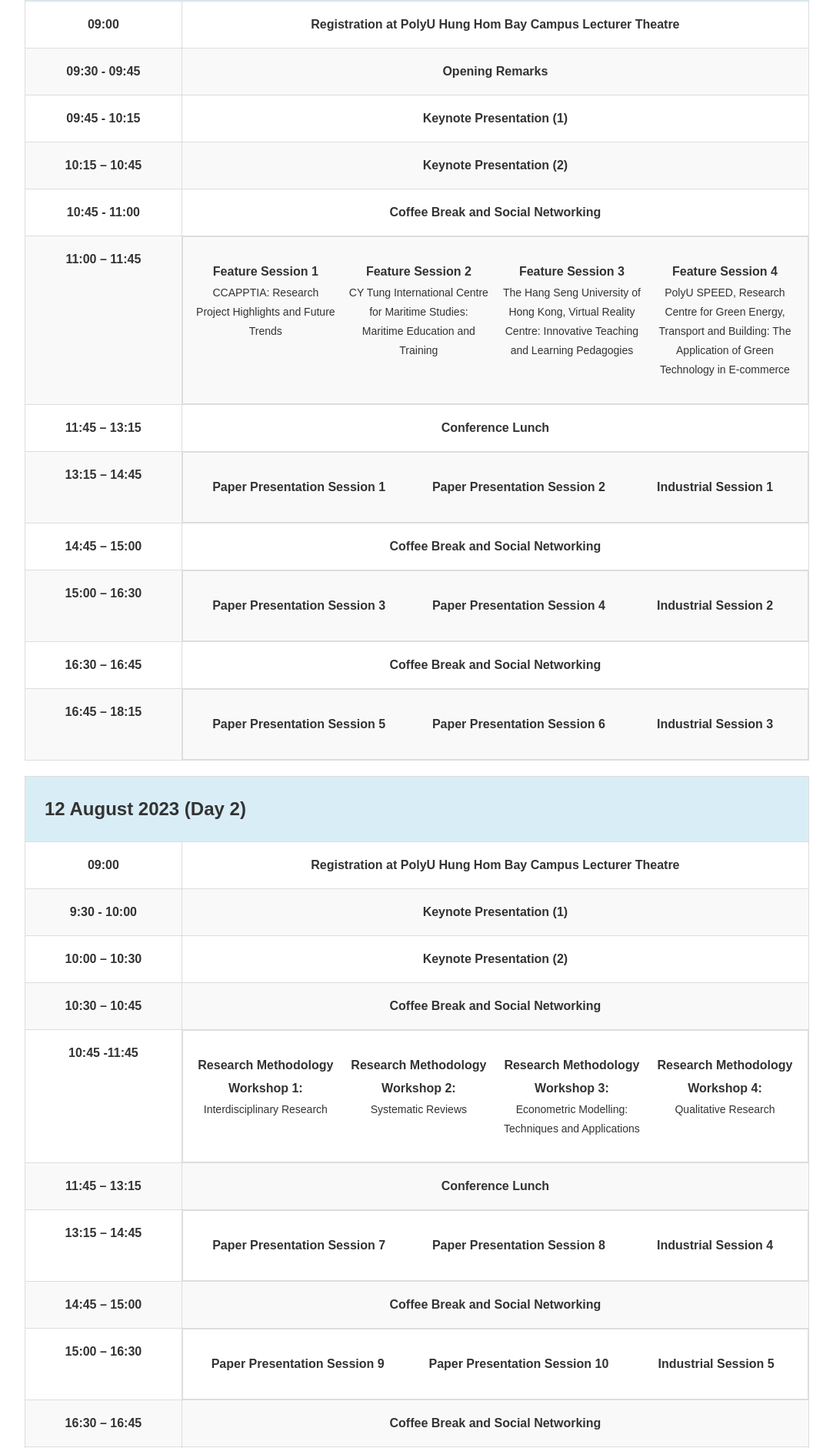
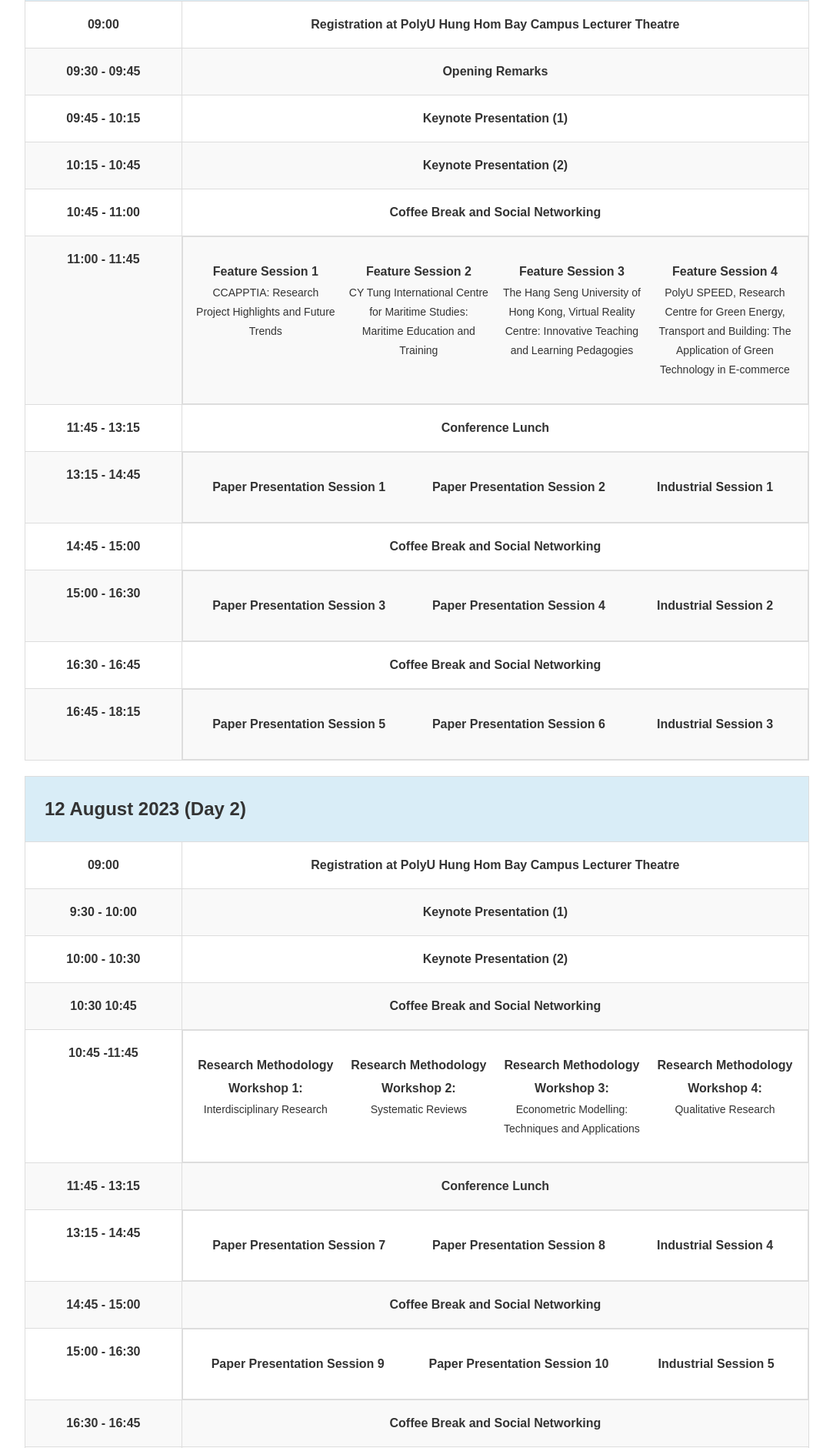
Before and after one commit to billyng1994/cprconf2023, a PHP site: page /programme_rundown.php in a window 1280 px wide. Shown: the part 846-2727 px from the top of the page at 77% size, without its empty margins (98-1181 px from the left). Run offline with PHP 8.4, Linux system fonts and the light colour scheme; some libraries are stand-ins or nearby versions.

Commit message:
v4.0.9 - Cleaned up some unnecessary code

```diff
--- a/cprconf2023/programme_rundown.php
+++ b/cprconf2023/programme_rundown.php
@@ -73,7 +73,7 @@
                     </tr>
 
                     <tr>
-                        <td colspan="1" width="20%" style="text-align:center;padding: 15px 8px;"><b>10:15 – 10:45</b></td>
+                        <td colspan="1" width="20%" style="text-align:center;padding: 15px 8px;"><b>10:15 - 10:45</b></td>
                         <td colspan="4" style="text-align:center;padding: 15px 8px;line-height: 1.8">
                             <b>Keynote Presentation (2)</b>
                         </td>
@@ -87,21 +87,21 @@
                     </tr>
 
                     <tr>
-                        <td colspan="1" width="20%" style="text-align:center;padding: 15px 8px;"><b>11:00 – 11:45</b></td>
+                        <td colspan="1" width="20%" style="text-align:center;padding: 15px 8px;"><b>11:00 - 11:45</b></td>
                         <td colspan="4" style="text-align:center;padding: 15px 8px;line-height: 1.8;display: flex;justify-content: space-around;flex-wrap: wrap;">
-                            <div style="width: 25%;display: block;text-align:center;padding: 15px 8px;vertical-align:top;min-width: 180px;">
+                            <div style="width: 25%;display: block;text-align:center;padding: 15px 8px;min-width: 180px;">
                                 <b>Feature Session 1</b>
                                 <div>CCAPPTIA: Research Project Highlights and Future Trends</div>
                             </div>
-                            <div style="width: 25%;display: block;text-align:center;padding: 15px 8px;vertical-align: top;min-width: 180px;">
+                            <div style="width: 25%;display: block;text-align:center;padding: 15px 8px;min-width: 180px;">
                                 <b>Feature Session 2</b>
                                 <div>CY Tung International Centre for Maritime Studies: Maritime Education and Training</div>
                             </div>
-                            <div style="width: 25%;display: block;text-align:center;padding: 15px 8px;vertical-align: top;min-width: 180px;">
+                            <div style="width: 25%;display: block;text-align:center;padding: 15px 8px;min-width: 180px;">
                                 <b>Feature Session 3</b>
                                 <div>The Hang Seng University of Hong Kong, Virtual Reality Centre: Innovative Teaching and Learning Pedagogies</div>
                             </div>
-                            <div style="width: 25%;display: block;text-align:center;padding: 15px 8px;vertical-align: top;min-width: 180px;">
+                            <div style="width: 25%;display: block;text-align:center;padding: 15px 8px;min-width: 180px;">
                                 <b>Feature Session 4</b>
                                 <div>PolyU SPEED, Research Centre for Green Energy, Transport and Building: The Application of Green Technology in E-commerce</div>
                             </div>
@@ -109,7 +109,7 @@
                     </tr>
 
                     <tr>
-                        <td colspan="1" width="20%" style="text-align:center;padding: 15px 8px;"><b>11:45 – 13:15</b></td>
+                        <td colspan="1" width="20%" style="text-align:center;padding: 15px 8px;"><b>11:45 - 13:15</b></td>
                         <td colspan="4" style="text-align:center;padding: 15px 8px;line-height: 1.8">
                             <b>Conference Lunch</b>
                         </td>
@@ -118,40 +118,40 @@
 
 
                     <tr>
-                        <td colspan="1" width="20%" style="text-align:center;padding: 15px 8px;"><b>13:15 – 14:45</b></td>
+                        <td colspan="1" width="20%" style="text-align:center;padding: 15px 8px;"><b>13:15 - 14:45</b></td>
                         <td colspan="4" style="text-align:center;padding: 15px 8px;line-height: 1.8;display: flex;justify-content: space-around;flex-wrap: wrap;">
-                            <div style="display: block;text-align:center;padding: 15px 8px;vertical-align: top;min-width: 180px;"><b>Paper Presentation Session 1</b></div>
-                            <div style="display: block;text-align:center;padding: 15px 8px;vertical-align: top;min-width: 180px;"><b>Paper Presentation Session 2</b></div>
-                            <div style="display: block;text-align:center;padding: 15px 8px;vertical-align: top;min-width: 180px;"><b>Industrial Session 1</b></div>
+                            <div style="display: block;text-align:center;padding: 15px 8px;min-width: 180px;"><b>Paper Presentation Session 1</b></div>
+                            <div style="display: block;text-align:center;padding: 15px 8px;min-width: 180px;"><b>Paper Presentation Session 2</b></div>
+                            <div style="display: block;text-align:center;padding: 15px 8px;min-width: 180px;"><b>Industrial Session 1</b></div>
                         </td>
                     </tr>
 
 
 
                     <tr>
-                        <td colspan="1" width="20%" style="text-align:center;padding: 15px 8px;"><b>14:45 – 15:00</b></td>
+                        <td colspan="1" width="20%" style="text-align:center;padding: 15px 8px;"><b>14:45 - 15:00</b></td>
                         <td colspan="4" style="text-align:center;padding: 15px 8px;line-height: 1.8">
                             <b>Coffee Break and Social Networking</b>
                         </td>
                     </tr>
 
                     <tr>
-                        <td colspan="1" width="20%" style="text-align:center;padding: 15px 8px;"><b>15:00 – 16:30</b></td>
+                        <td colspan="1" width="20%" style="text-align:center;padding: 15px 8px;"><b>15:00 - 16:30</b></td>
                         <td style="text-align:center;padding: 15px 8px;line-height: 1.8;display: flex;justify-content: space-around;flex-wrap: wrap;">
-                            <div style="display: block;text-align:center;padding: 15px 8px;vertical-align: top;min-width: 180px;">
+                            <div style="display: block;text-align:center;padding: 15px 8px;min-width: 180px;">
                                 <b>Paper Presentation Session 3</b>
                             </div>
-                            <div style="display: block;text-align:center;padding: 15px 8px;vertical-align: top;min-width: 180px;">
+                            <div style="display: block;text-align:center;padding: 15px 8px;min-width: 180px;">
                                 <b>Paper Presentation Session 4</b>
                             </div>
-                            <div style="display: block;text-align:center;padding: 15px 8px;vertical-align: top;min-width: 180px;">
+                            <div style="display: block;text-align:center;padding: 15px 8px;min-width: 180px;">
                                 <b>Industrial Session 2</b>
                             </div>
                         </td>
                     </tr>
 
                     <tr>
-                        <td colspan="1" width="20%" style="text-align:center;padding: 15px 8px;"><b>16:30 – 16:45</b></td>
+                        <td colspan="1" width="20%" style="text-align:center;padding: 15px 8px;"><b>16:30 - 16:45</b></td>
                         <td colspan="4" style="text-align:center;padding: 15px 8px;line-height: 1.8">
                             <div>
                                 <b>Coffee Break and Social Networking</b>
@@ -160,15 +160,15 @@
                     </tr>
 
                     <tr>
-                        <td colspan="1" width="20%" style="text-align:center;padding: 15px 8px;"><b>16:45 – 18:15</b></td>
+                        <td colspan="1" width="20%" style="text-align:center;padding: 15px 8px;"><b>16:45 - 18:15</b></td>
                         <td style="text-align:center;padding: 15px 8px;line-height: 1.8;display: flex;justify-content: space-around;flex-wrap: wrap;">
-                            <div style="display: block;text-align:center;padding: 15px 8px;vertical-align: top;min-width: 180px;">
+                            <div style="display: block;text-align:center;padding: 15px 8px;min-width: 180px;">
                                 <b>Paper Presentation Session 5</b>
                             </div>
-                            <div style="display: block;text-align:center;padding: 15px 8px;vertical-align: top;min-width: 180px;">
+                            <div style="display: block;text-align:center;padding: 15px 8px;min-width: 180px;">
                                 <b>Paper Presentation Session 6</b>
                             </div>
-                            <div style="display: block;text-align:center;padding: 15px 8px;vertical-align: top;min-width: 180px;">
+                            <div style="display: block;text-align:center;padding: 15px 8px;min-width: 180px;">
                                 <b>Industrial Session 3</b>
                             </div>
                         </td>
@@ -201,14 +201,14 @@
                     </tr>
 
                     <tr>
-                        <td colspan="1" width="20%" style="text-align:center;padding: 15px 8px;"><b>10:00 – 10:30</b></td>
+                        <td colspan="1" width="20%" style="text-align:center;padding: 15px 8px;"><b>10:00 - 10:30</b></td>
                         <td colspan="4" colspan="16" style="text-align:center;padding: 15px 8px;line-height: 1.8">
                             <b>Keynote Presentation (2)</b>
                         </td>
                     </tr>
 
                     <tr>
-                        <td colspan="1" width="20%" style="text-align:center;padding: 15px 8px;"><b>10:30 – 10:45</b></td>
+                        <td colspan="1" width="20%" style="text-align:center;padding: 15px 8px;"><b>10:30  10:45</b></td>
                         <td colspan="4" style="text-align:center;padding: 15px 8px;line-height: 1.8">
                             <b>Coffee Break and Social Networking</b>
                         </td>
@@ -217,19 +217,19 @@
                     <tr>
                         <td colspan="1" width="20%" style="text-align:center;padding: 15px 8px;"><b>10:45 -11:45</b></td>
                         <td colspan="4" style="text-align:center;padding: 15px 8px;line-height: 1.8;display: flex;justify-content: space-around;flex-wrap: wrap;">
-                            <div style="width: 25%;display: block;text-align:center;padding: 15px 8px;vertical-align:top;min-width: 180px;">
+                            <div style="width: 25%;display: block;text-align:center;padding: 15px 8px;min-width: 180px;">
                                 <b>Research Methodology Workshop 1:</b>
                                 <div>Interdisciplinary Research</div>
                             </div>
-                            <div style="width: 25%;display: block;text-align:center;padding: 15px 8px;vertical-align:top;min-width: 180px;">
+                            <div style="width: 25%;display: block;text-align:center;padding: 15px 8px;min-width: 180px;">
                                 <b>Research Methodology Workshop 2:</b>
                                 <div>Systematic Reviews</div>
                             </div>
-                            <div style="width: 25%;display: block;text-align:center;padding: 15px 8px;vertical-align:top;min-width: 180px;">
+                            <div style="width: 25%;display: block;text-align:center;padding: 15px 8px;min-width: 180px;">
                                 <b>Research Methodology Workshop 3:</b>
                                 <div>Econometric Modelling: Techniques and Applications</div>
                             </div>
-                            <div style="width: 25%;display: block;text-align:center;padding: 15px 8px;vertical-align:top;min-width: 180px;">
+                            <div style="width: 25%;display: block;text-align:center;padding: 15px 8px;min-width: 180px;">
                                 <b>Research Methodology Workshop 4:</b>
                                 <div>Qualitative Research</div>
                             </div>
@@ -237,22 +237,22 @@
                     </tr>
 
                     <tr>
-                        <td colspan="1" width="20%" style="text-align:center;padding: 15px 8px;"><b>11:45 – 13:15</b></td>
+                        <td colspan="1" width="20%" style="text-align:center;padding: 15px 8px;"><b>11:45 - 13:15</b></td>
                         <td colspan="4" colspan="16" style="text-align:center;padding: 15px 8px;line-height: 1.8">
                             <b>Conference Lunch</b>
                         </td>
                     </tr>
 
                     <tr>
-                        <td colspan="1" width="20%" style="text-align:center;padding: 15px 8px;"><b>13:15 – 14:45</b></td>
+                        <td colspan="1" width="20%" style="text-align:center;padding: 15px 8px;"><b>13:15 - 14:45</b></td>
                         <td colspan="4" style="text-align:center;padding: 15px 8px;line-height: 1.8;display: flex;justify-content: space-around;flex-wrap: wrap;">
-                            <div style="display: block;text-align:center;padding: 15px 8px;vertical-align: top;min-width: 180px;">
+                            <div style="display: block;text-align:center;padding: 15px 8px;min-width: 180px;">
                                 <b>Paper Presentation Session 7</b>
                             </div>
-                            <div style="display: block;text-align:center;padding: 15px 8px;vertical-align: top;min-width: 180px;">
+                            <div style="display: block;text-align:center;padding: 15px 8px;min-width: 180px;">
                                 <b>Paper Presentation Session 8</b>
                             </div>
-                            <div style="display: block;text-align:center;padding: 15px 8px;vertical-align: top;min-width: 180px;">
+                            <div style="display: block;text-align:center;padding: 15px 8px;min-width: 180px;">
                                 <b>Industrial Session 4</b>
                             </div>
                         </td>
@@ -260,36 +260,36 @@
                     </tr>
 
                     <tr>
-                        <td colspan="1" width="20%" style="text-align:center;padding: 15px 8px;"><b>14:45 – 15:00</b></td>
+                        <td colspan="1" width="20%" style="text-align:center;padding: 15px 8px;"><b>14:45 - 15:00</b></td>
                         <td colspan="4" style="text-align:center;padding: 15px 8px;line-height: 1.8">
                             <b>Coffee Break and Social Networking</b>
                         </td>
                     </tr>
 
                     <tr>
-                        <td colspan="1" width="20%" style="text-align:center;padding: 15px 8px;"><b>15:00 – 16:30</b></td>
+                        <td colspan="1" width="20%" style="text-align:center;padding: 15px 8px;"><b>15:00 - 16:30</b></td>
                         <td colspan="4" style="text-align:center;padding: 15px 8px;line-height: 1.8;display: flex;justify-content: space-around;flex-wrap: wrap;">
-                            <div style="display: block;text-align:center;padding: 15px 8px;vertical-align: top;min-width: 180px;">
+                            <div style="display: block;text-align:center;padding: 15px 8px;min-width: 180px;">
                                 <b>Paper Presentation Session 9</b>
                             </div>
-                            <div style="display: block;text-align:center;padding: 15px 8px;vertical-align: top;min-width: 180px;">
+                            <div style="display: block;text-align:center;padding: 15px 8px;min-width: 180px;">
                                 <b>Paper Presentation Session 10</b>
                             </div>
-                            <div style="display: block;text-align:center;padding: 15px 8px;vertical-align: top;min-width: 180px;">
+                            <div style="display: block;text-align:center;padding: 15px 8px;min-width: 180px;">
                                 <b>Industrial Session 5</b>
                             </div>
                         </td>
                     </tr>
 
                     <tr>
-                        <td colspan="1" width="20%" style="text-align:center;padding: 15px 8px;"><b>16:30 – 16:45</b></td>
+                        <td colspan="1" width="20%" style="text-align:center;padding: 15px 8px;"><b>16:30 - 16:45</b></td>
                         <td colspan="4" style="text-align:center;padding: 15px 8px;line-height: 1.8">
                             <b>Coffee Break and Social Networking</b>
                         </td>
                     </tr>
 
                     <tr>
-                        <td colspan="1" width="20%" style="text-align:center;padding: 15px 8px;"><b>16:45 – 17:15</b></td>
+                        <td colspan="1" width="20%" style="text-align:center;padding: 15px 8px;"><b>16:45 - 17:15</b></td>
                         <td colspan="4" style="text-align:center;padding: 15px 8px;line-height: 1.8">
                             <b>Closing Remarks and announcing the three best paper awards</b>
                         </td>
```
Also changed, not shown: cprconf2023/call_for_paper.php (+0 -7 lines).
